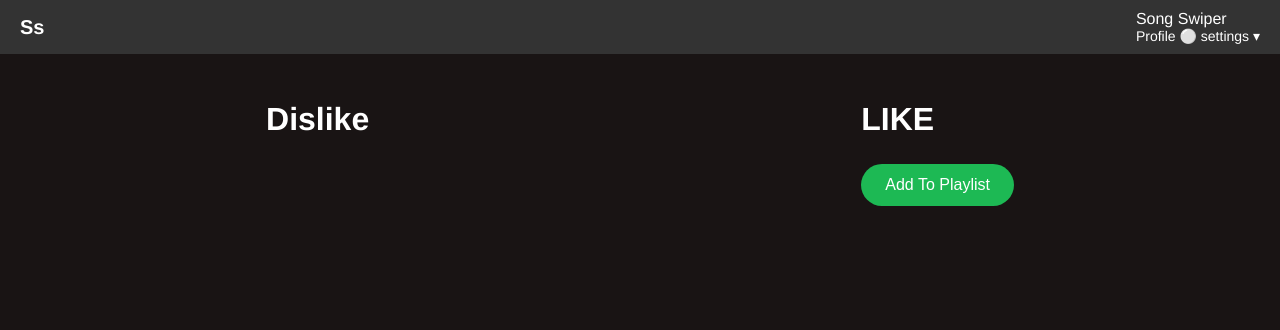
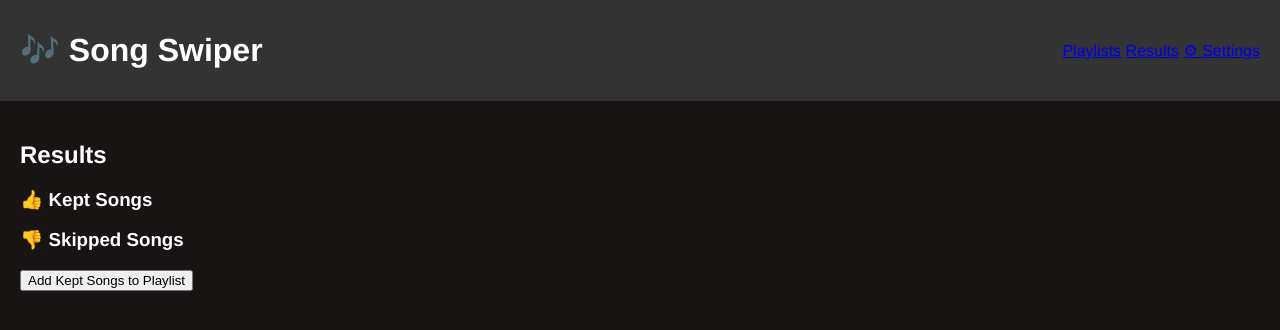
Before and after one commit to AKLJL/SongSwiper, a plain HTML site: page results.html in a window 1280 px wide. Drawn offline with Linux system fonts and the light colour scheme; files that its build step writes are made by us from their sources.

Commit message:
Update results.html

```diff
--- a/results.html
+++ b/results.html
@@ -2,30 +2,34 @@
 <html lang="en">
 <head>
   <meta charset="UTF-8">
-  <meta name="viewport" content="width=device-width, initial-scale=1.0">
   <title>Song Swiper - Results</title>
-  <link rel="stylesheet" href="style.css">
-  <script src="app.js" defer></script>
+  <link rel="stylesheet" href="css/style.css">
 </head>
 <body>
   <header>
-    <div class="logo">Ss</div>
-    <div class="header-right">
-      <span>Song Swiper</span>
-      <div class="profile">Profile ⚪ settings ▾</div>
-    </div>
+    <h1>🎶 Song Swiper</h1>
+    <nav>
+      <a href="playlists.html">Playlists</a>
+      <a href="results.html">Results</a>
+      <a href="settings.html">⚙ Settings</a>
+    </nav>
   </header>
 
-  <main class="results">
-    <div class="dislike-col">
-      <h2>Dislike</h2>
-      <ul id="dislike-list"></ul>
+  <main>
+    <h2>Results</h2>
+    <div class="results-container">
+      <div>
+        <h3>👍 Kept Songs</h3>
+        <ul id="kept-list"></ul>
+      </div>
+      <div>
+        <h3>👎 Skipped Songs</h3>
+        <ul id="skipped-list"></ul>
+      </div>
     </div>
-    <div class="like-col">
-      <h2>LIKE</h2>
-      <ul id="like-list"></ul>
-      <button class="spotify-btn">Add To Playlist</button>
-    </div>
+    <button id="add-playlist-btn">Add Kept Songs to Playlist</button>
   </main>
+
+  <script src="js/results.js"></script>
 </body>
 </html>
```
